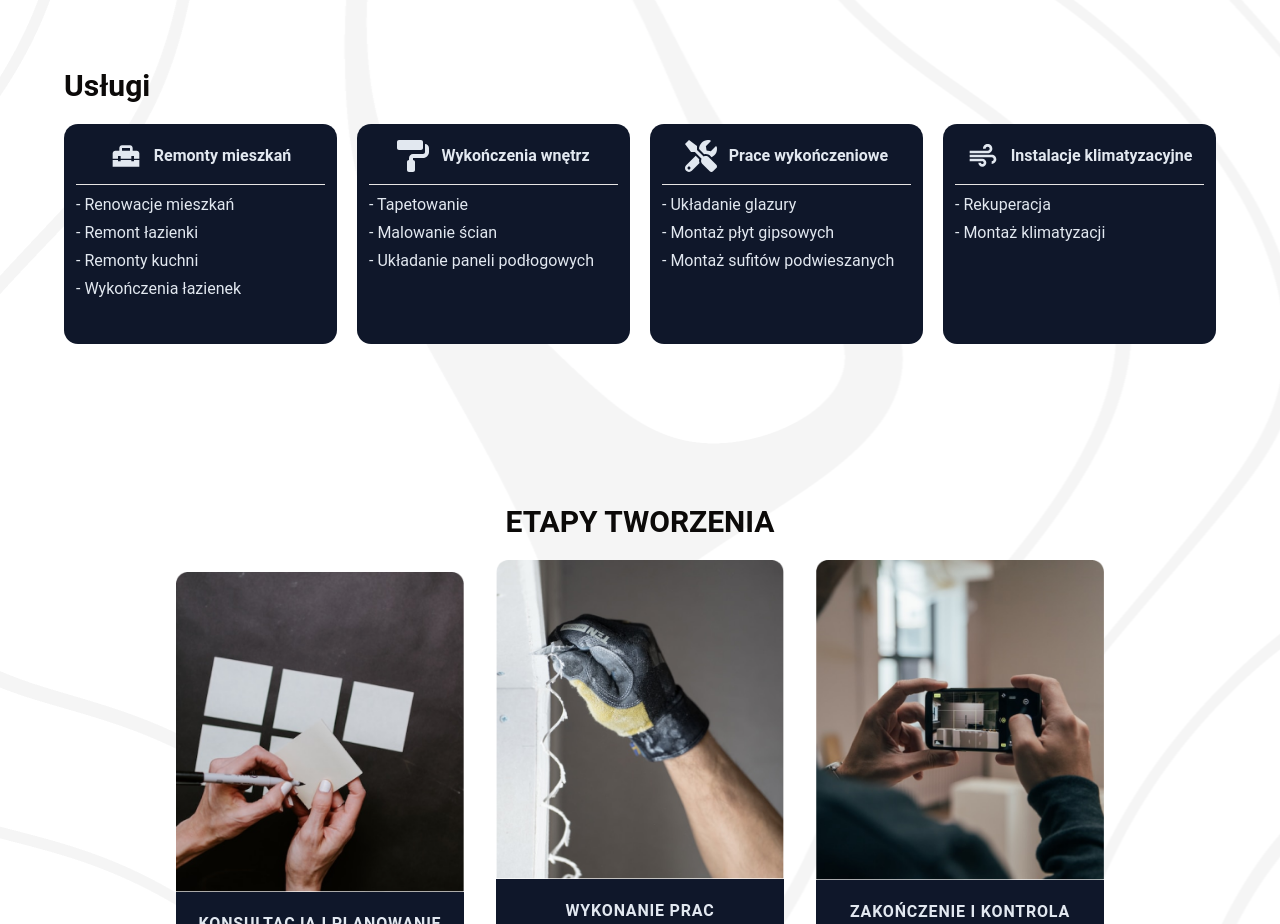
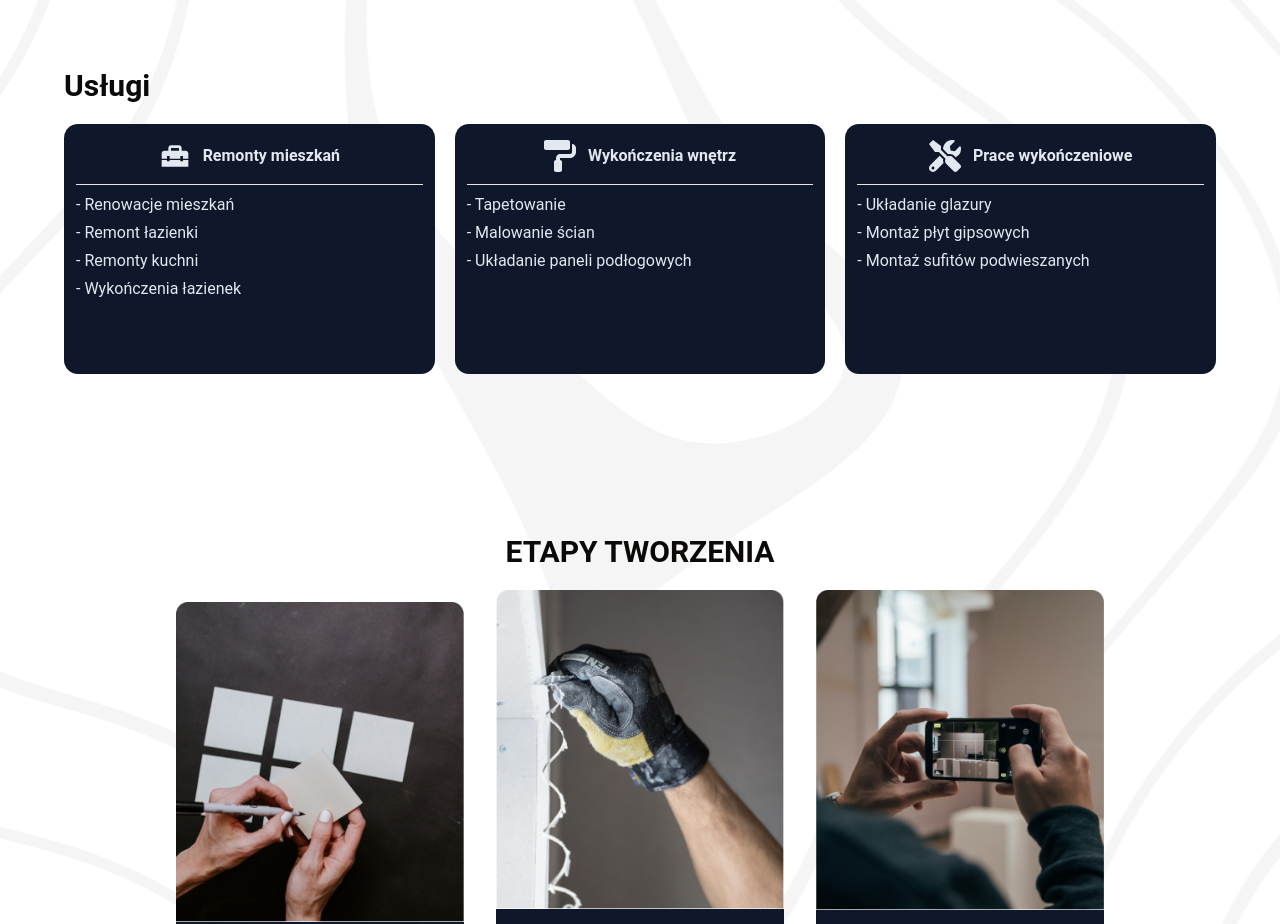
Before and after one commit to PeterPoterek/tww-ts, a React (Vite) app in the folder client/: page / in a window 1280 px wide. Shown: the part 1140-2064 px from the top of the page. Built offline with nearby package versions, Linux system fonts and the light colour scheme.

Commit message:
services 1 card removed

```diff
--- a/client/src/pages/main/ServicesSection/ServicesList.tsx
+++ b/client/src/pages/main/ServicesSection/ServicesList.tsx
@@ -8,7 +8,7 @@ interface ServicesListProps {
 
 const ServicesList = ({ label, services, icon }: ServicesListProps) => {
   return (
-    <div className="sm:w-[290px] md:w-[330px] w-[220px] h-[220px] flex flex-col bg-slate-900 p-3 rounded-md gap-2">
+    <div className="sm:w-[290px] md:w-[400px] w-[220px] h-[250px] flex flex-col bg-slate-900 p-3 rounded-md gap-2">
       <div className="flex gap-3 justify-center items-center p-1">
         {icon}
         <h3 className="text-slate-200  font-bold">{label}</h3>
--- a/client/src/pages/main/ServicesSection/ServicesSection.tsx
+++ b/client/src/pages/main/ServicesSection/ServicesSection.tsx
@@ -1,4 +1,4 @@
-import { MdHomeRepairService, MdOutlineAir } from "react-icons/md";
+import { MdHomeRepairService } from "react-icons/md";
 import { FaPaintRoller, FaTools } from "react-icons/fa";
 import ServicesList from "./ServicesList";
 import Section from "@/pages/shared/Section";
@@ -20,11 +20,6 @@ const ServicesSection = () => {
       icon: <FaTools size={32} className="text-slate-200" />,
       services: ["Układanie glazury", "Montaż płyt gipsowych", "Montaż sufitów podwieszanych"],
     },
-    {
-      label: "Instalacje klimatyzacyjne",
-      icon: <MdOutlineAir size={32} className="text-slate-200" />,
-      services: ["Rekuperacja", "Montaż klimatyzacji"],
-    },
   ];
 
   return (
@@ -32,7 +27,7 @@ const ServicesSection = () => {
       <div className="flex flex-col justify-center gap-5">
         <h2 className="text-center xl:text-left text-2xl md:text-2xl xl:text-3xl font-bold">Usługi</h2>
 
-        <div className="flex gap-5 justify-center flex-wrap lg:flex-nowrap">
+        <div className="flex gap-5 justify-between flex-wrap lg:flex-nowrap">
           {servicesData.map((service) => (
             <ServicesList key={service.label} label={service.label} icon={service.icon} services={service.services} />
           ))}
```
